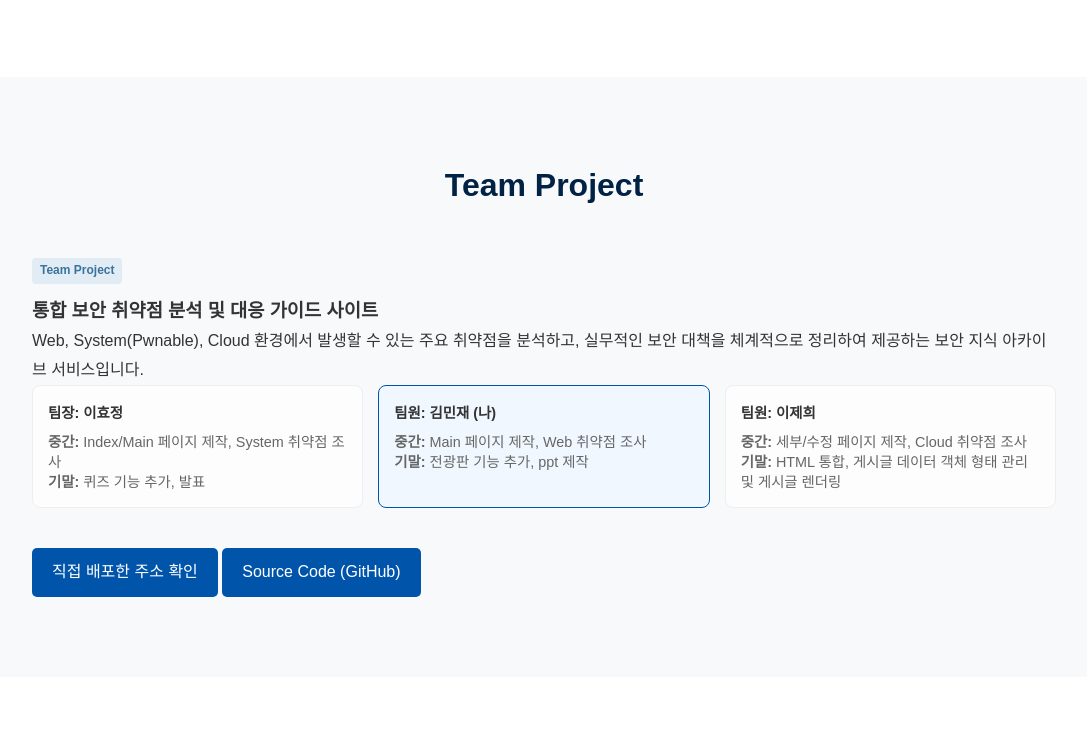
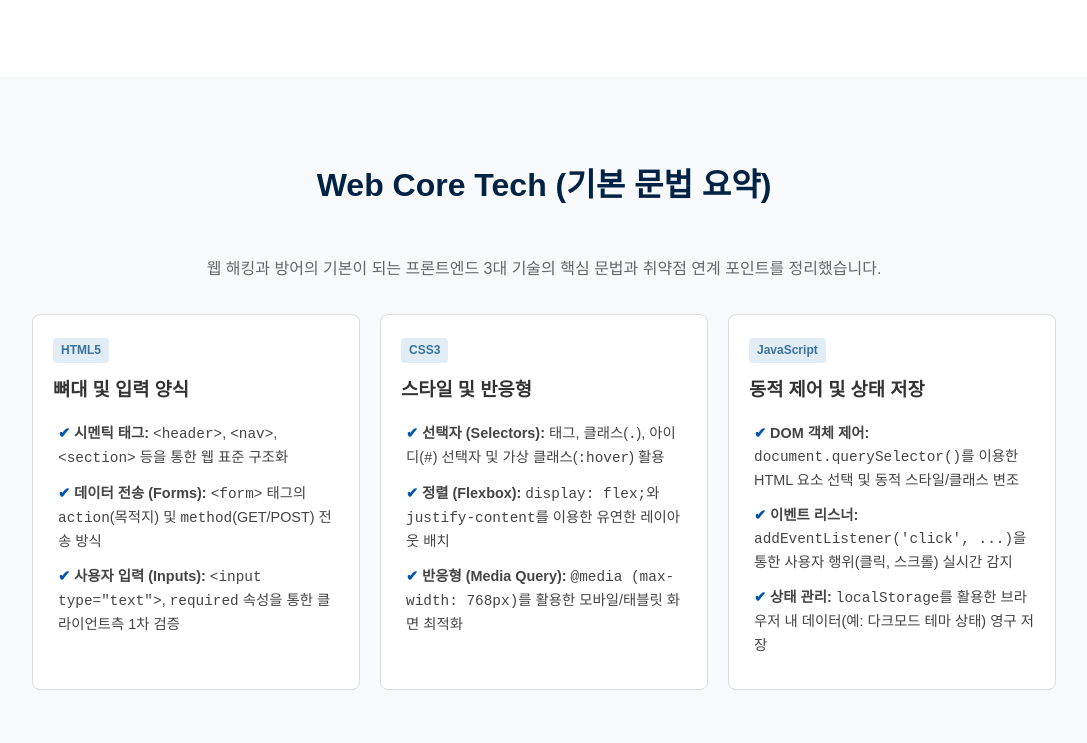
Before and after one commit to minjae0202/My-portfolio, a plain HTML site: page index.html in a window 1280 px wide. Shown: the part 1577-2320 px from the top of the page, without its empty margins (96-1183 px from the left). Drawn offline with Linux system fonts and the light colour scheme.

Commit message:
최종 수정

```diff
--- a/index.html
+++ b/index.html
@@ -18,6 +18,7 @@
           <li><a href="#home">Home</a></li>
           <li><a href="#activities">Activities</a></li>
           <li><a href="#assignments">Assignments</a></li>
+          <li><a href="#grammar-study">Web Core Tech</a></li>
           <li><a href="#team">team</a></li>
           <li><a href="#links">links</a></li>
         </ul>
@@ -144,7 +145,86 @@
       </div>
     </section>
 
-    <section id="team" class="section bg-light">
+    <section id="grammar-study" class="section bg-light">
+      <h2 class="section-title">Web Core Tech (기본 문법 요약)</h2>
+      <p class="section-desc">
+        웹 해킹과 방어의 기본이 되는 프론트엔드 3대 기술의 핵심 문법과 취약점
+        연계 포인트를 정리했습니다.
+      </p>
+
+      <div class="grid">
+        <div class="card">
+          <div class="card-header">
+            <span class="badge blue">HTML5</span>
+            <h3>뼈대 및 입력 양식</h3>
+          </div>
+          <ul class="grammar-list">
+            <li>
+              <b>시멘틱 태그:</b> <code>&lt;header&gt;</code>,
+              <code>&lt;nav&gt;</code>, <code>&lt;section&gt;</code> 등을 통한
+              웹 표준 구조화
+            </li>
+            <li>
+              <b>데이터 전송 (Forms):</b> <code>&lt;form&gt;</code> 태그의
+              <code>action</code>(목적지) 및 <code>method</code>(GET/POST) 전송
+              방식
+            </li>
+            <li>
+              <b>사용자 입력 (Inputs):</b>
+              <code>&lt;input type="text"&gt;</code>,
+              <code>required</code> 속성을 통한 클라이언트측 1차 검증
+            </li>
+          </ul>
+        </div>
+
+        <div class="card">
+          <div class="card-header">
+            <span class="badge green">CSS3</span>
+            <h3>스타일 및 반응형</h3>
+          </div>
+          <ul class="grammar-list">
+            <li>
+              <b>선택자 (Selectors):</b> 태그, 클래스(<code>.</code>),
+              아이디(<code>#</code>) 선택자 및 가상 클래스(<code>:hover</code>)
+              활용
+            </li>
+            <li>
+              <b>정렬 (Flexbox):</b> <code>display: flex;</code>와
+              <code>justify-content</code>를 이용한 유연한 레이아웃 배치
+            </li>
+            <li>
+              <b>반응형 (Media Query):</b>
+              <code>@media (max-width: 768px)</code>를 활용한 모바일/태블릿 화면
+              최적화
+            </li>
+          </ul>
+        </div>
+
+        <div class="card">
+          <div class="card-header">
+            <span class="badge dark">JavaScript</span>
+            <h3>동적 제어 및 상태 저장</h3>
+          </div>
+          <ul class="grammar-list">
+            <li>
+              <b>DOM 객체 제어:</b> <code>document.querySelector()</code>를
+              이용한 HTML 요소 선택 및 동적 스타일/클래스 변조
+            </li>
+            <li>
+              <b>이벤트 리스너:</b>
+              <code>addEventListener('click', ...)</code>을 통한 사용자
+              행위(클릭, 스크롤) 실시간 감지
+            </li>
+            <li>
+              <b>상태 관리:</b> <code>localStorage</code>를 활용한 브라우저 내
+              데이터(예: 다크모드 테마 상태) 영구 저장
+            </li>
+          </ul>
+        </div>
+      </div>
+    </section>
+
+    <section id="team" class="section">
       <h2 class="section-title">Team Project</h2>
       <div class="project-container">
         <div class="project-info">
@@ -175,7 +255,7 @@
                 <strong>팀원: 이제희</strong>
                 <p><b>중간: </b>세부/수정 페이지 제작, Cloud 취약점 조사</p>
                 <p>
-                  <b>기말: </b>HTML 통합, 게시글 데이터 객체 형태 관리 및 게시글
+                  <b>기말: </b>HTML 통합, 게시글 데이터 객체 형태 관리 및 게시글
                   렌더링
                 </p>
               </div>
--- a/script.js
+++ b/script.js
@@ -1,9 +1,13 @@
 document.addEventListener('DOMContentLoaded', () => {
   // ==========================================
-  // 📢 0. 상단 전광판 문구 무한 순환 기능 (새로 추가됨)
+  // 📢 0. 상단 전광판 문구 무한 순환 기능
   // ==========================================
   const tickerText = document.getElementById('ticker-text')
-  const messages = ['> 이병천 교수님 팬입니다', '> 웹프로그래밍 너무 재밌어요!']
+  const messages = [
+    '> ❤️이병천 교수님 팬입니다❤️',
+    '> 웹프로그래밍 너무 재밌어요!',
+    '> 앞으로도 잘 부탁드리겠습니다!!',
+  ]
   let messageIndex = 0
 
   // 3초마다 문구를 순환시키는 함수
@@ -86,3 +90,28 @@ document.addEventListener('DOMContentLoaded', () => {
     })
   })
 })
+
+// ==========================================
+//  4. 이스터 에그 (로고 클릭 시 콘솔 및 알림)
+// ==========================================
+const logo = document.querySelector('.logo')
+let clickCount = 0
+
+// 이병천 교수님 이스터에그 꼭 확인해주십쇼..!
+console.log(
+  "%c💻 Kim MinJae's Security Portfolio",
+  'color: #00ffcc; background: #001122; font-size: 16px; padding: 5px 10px; border-radius: 5px;',
+)
+console.log(
+  '웹 프로그래밍과 웹 해킹을 사랑하는 정보보호학전공 학생입니다. 로고를 5번 클릭해보세요!',
+)
+
+logo.addEventListener('click', () => {
+  clickCount++
+  if (clickCount === 5) {
+    alert(
+      '❤️이병천 교수님❤️ 안녕하십니까! 웹 프로그래밍(HTML/CSS/JS) 열심히 공부하고 있는 김민재입니다!! 수업 정말 잘 듣고 있고 앞으로도 잘 부탁드리겠습니다!!',
+    )
+    clickCount = 0
+  }
+})
--- a/style.css
+++ b/style.css
@@ -322,3 +322,45 @@ body.dark-mode .theme-toggle-btn {
 body.dark-mode .scroll-btn:hover {
   background: #3388ff;
 }
+
+/* ==========================================
+   📊 문법 요약 섹션 전용 스타일
+   ========================================== */
+.section-desc {
+  text-align: center;
+  margin-bottom: 30px;
+  color: #666;
+  transition: color 0.3s;
+}
+
+/* 문법 요약 리스트 스타일 */
+.grammar-list {
+  list-style: none;
+  font-size: 0.9rem;
+  color: #444;
+  margin-top: 15px;
+  padding-left: 5px;
+}
+
+.grammar-list li {
+  margin-bottom: 12px;
+  line-height: 1.6;
+}
+
+.grammar-list li::before {
+  content: '✔ ';
+  color: #0055aa;
+  font-weight: bold;
+}
+
+body.dark-mode .grammar-list li::before {
+  color: #3388ff;
+}
+
+/* 🌙 다크모드일 때 설명글 글씨색 보완 */
+body.dark-mode .section-desc {
+  color: #aaa;
+}
+body.dark-mode .grammar-list {
+  color: #ccc;
+}
```
